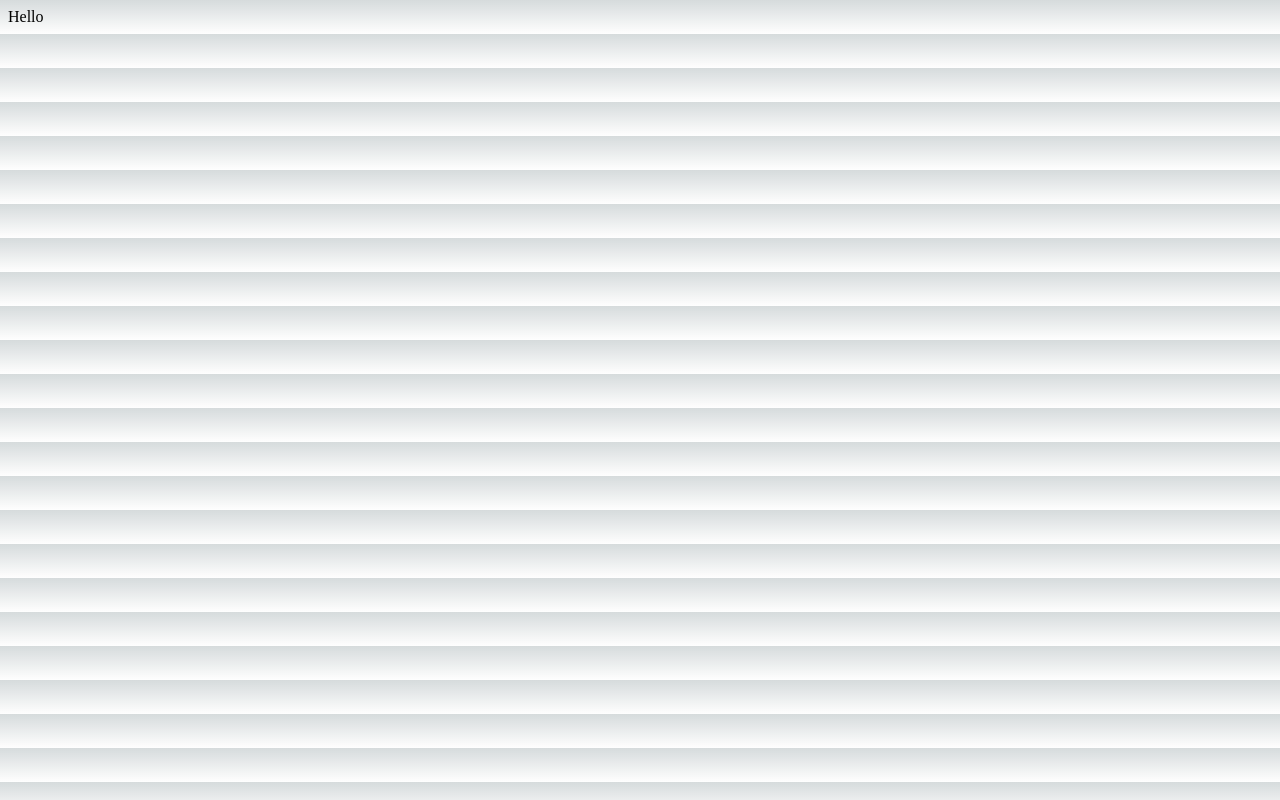
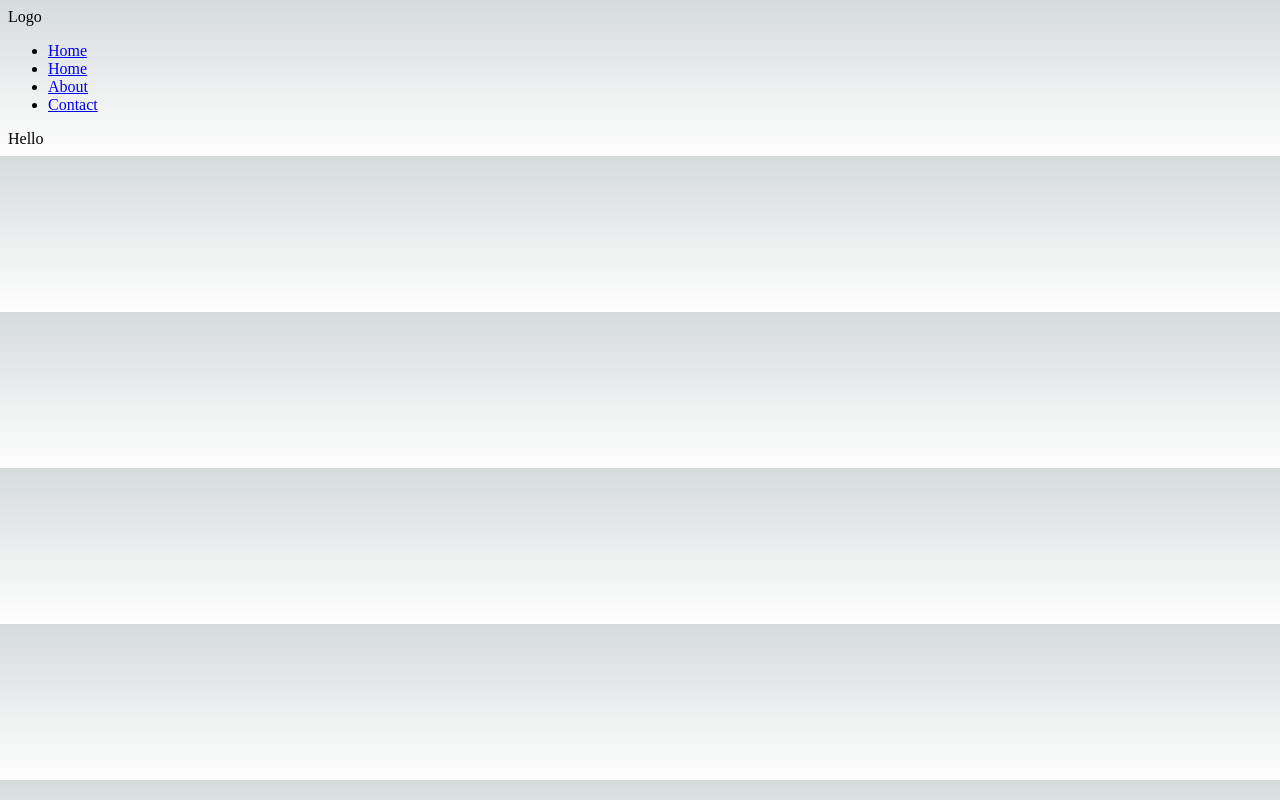
Before and after one commit to anlsim/photo-portfolio, a Next.js app: page / in a window 1280 px wide. Built offline with nearby package versions, Linux system fonts and the light colour scheme.

Commit message:
Added navbar elements

```diff
--- a/components/Navbar.tsx
+++ b/components/Navbar.tsx
@@ -1,6 +1,22 @@
+import Link from "next/link";
 const Navbar = () => {
   return(
     <nav>
+      <div>Logo</div>
+      <ul>
+        <li>
+          <Link href="/">Home</Link>
+        </li>
+        <li>
+          <Link href="/portfolio">Home</Link>
+        </li>
+        <li>
+          <Link href="/about">About</Link>
+        </li>
+        <li>
+          <Link href="/contact">Contact</Link>
+        </li>
+      </ul>
     </nav>
   )
 }
```
